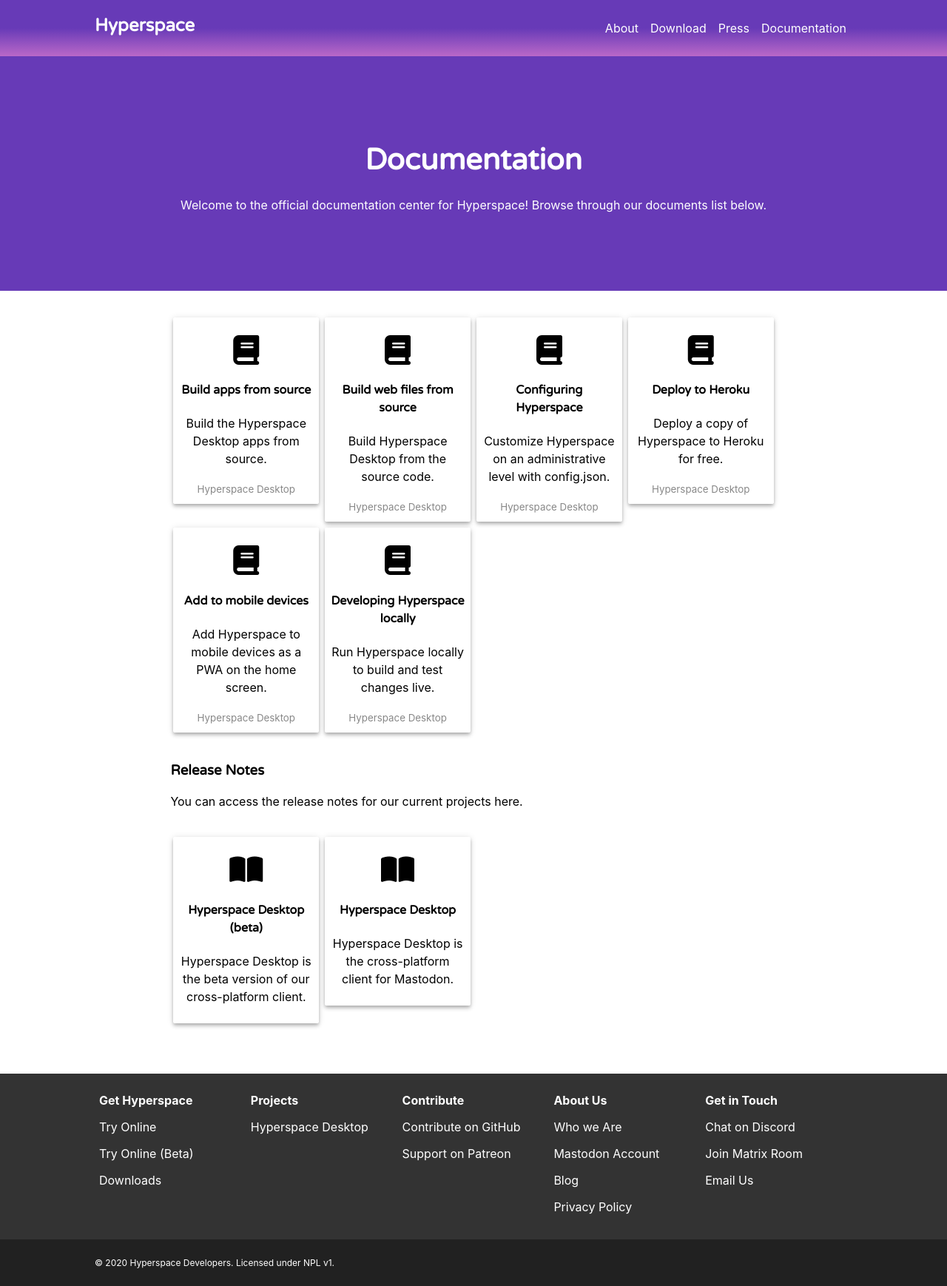
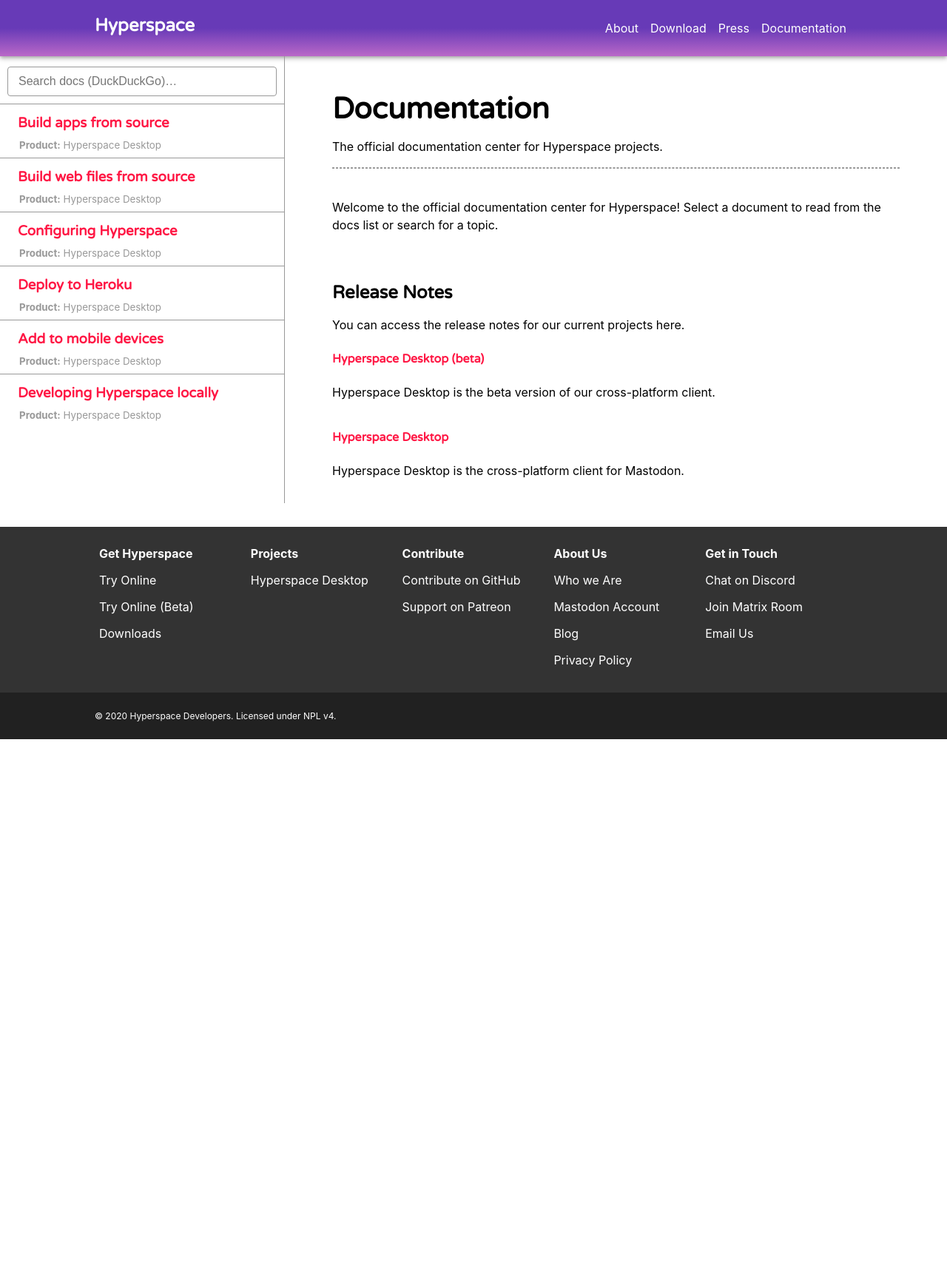
Before and after one commit to hyperspacedev/hyperspacedev.github.io, a Jekyll site: the page built from docs.html, in a window 1280 px wide. Shown: the whole page at 74% size. Built offline with Jekyll 4.4.1, drawn with Linux system fonts in a browser that asks for light colours; nearby versions of some CDN libraries; some web fonts are replaced; after the commit the page ends 999 px from its top, so only the background shows below that.

Commit message:
Overhaul doc pages, update footer
Signed-off-by: Marquis Kurt <software@marquiskurt.net>

```diff
--- a/_includes/footer.html
+++ b/_includes/footer.html
@@ -10,6 +10,6 @@
         {% endfor %}
     </div>
     <div class="footer-copyright">
-        <p>&copy; {{ site.time | date: '%Y' }} {{ site.author }}. Licensed under <a href="https://thufie.lain.haus/NPL.html">NPL v1</a>.</p>
+        <p>&copy; {{ site.time | date: '%Y' }} {{ site.author }}. Licensed under <a href="https://thufie.lain.haus/NPL.html">NPL v4</a>.</p>
     </div>
 </div>
--- a/_layouts/doc.html
+++ b/_layouts/doc.html
@@ -5,16 +5,44 @@
         {% include navbar.html %}
     </nav>
     <body class="site-content">
-        <div class="doc-head" style="background-image: url('{{ page.cover }}')">
+        <!-- <div class="doc-head" style="background-image: url('{{ page.cover }}')">
             <h1 class="doc-title">{{ page.title }}</h1>
             <p>{{ page.description }}</p>
             {% if page.product != null %}
             <small><b>Applies to</b>: {{ page.product }}</small>
             {% endif %}
-        </div>
-        <div class="content">
-            <div class="doc-section">
-                {{ content }}
+        </div> -->
+        <div class="content full-width">
+            <div class="doc">
+                <div class="doc-list">
+                <div class="doc-search-bar">
+                    <form method="get" id="search" action="https://duckduckgo.com/">
+                        <input type="hidden" name="sites" value="https://hyperspace.marquiskurt.net/docs/">
+                        <input type="hidden" name="k9" value="#673ab7">
+                        <input type="hidden" name="kx" value="#ff1744">
+                        <input type="hidden" name="k1" value="-1">
+                        <input type="text" name="q" maxlength="255" placeholder="Search docs (DuckDuckGo)…" style="margin-top: 4px;">
+                        <input type="submit" value="Search">
+                    </form>
+                </div>
+                    {% for doc in site.docs %}
+                    <div class="doc-list-entry">
+                        <a href="{{ doc.url }}"><h3>{{ doc.title }}</h3></a>
+                        <p style="margin:2px;padding:0;">
+                            <small style="color:#999999;"><b>Product:</b> {{ doc.product }}</small>
+                        </p>
+                    </div>
+                    {% endfor %}
+                </div>
+                <div class="doc-section">
+                <h1 class="doc-title">{{ page.title }}</h1>
+                <p>{{ page.description }}</p>
+                {% if page.product != null %}
+                    <small><b>Applies to</b>: {{ page.product }}</small>
+                {% endif %}
+                <hr class="doc-title-separator">
+                    {{ content }}
+                </div>
             </div>
         </div>
         {% include footer.html %}
--- a/assets/css/fereghdei.css
+++ b/assets/css/fereghdei.css
@@ -4,22 +4,34 @@
     (C) 2019 Hyperspace developers. All rights reserved.
  */
 
-@import url('https://rsms.me/inter/inter.css');
-@import url('https://fonts.googleapis.com/css?family=Varela+Round|Fira+Mono&display=swap');
+@import url("https://rsms.me/inter/inter.css");
+@import url("https://fonts.googleapis.com/css?family=Varela+Round|Fira+Mono&display=swap");
 
 :root {
-    --code-font-family: "Fira Mono", "SFMono-Regular", Consolas, "Liberation Mono", Menlo, Courier, monospace;
-    --heading-font-family: "Varela Round", -apple-system, BlinkMacSystemFont, "Segoe UI", Helvetica, Arial, sans-serif, "Apple Color Emoji", "Segoe UI Emoji", "Segoe UI Symbol";
-    --text-font-family: "Inter", -apple-system, BlinkMacSystemFont, "Segoe UI", Helvetica, Arial, sans-serif, "Apple Color Emoji", "Segoe UI Emoji", "Segoe UI Symbol";
+  --code-font-family: "Fira Mono", "SFMono-Regular", Consolas, "Liberation Mono",
+    Menlo, Courier, monospace;
+  --heading-font-family: "Varela Round", -apple-system, BlinkMacSystemFont,
+    "Segoe UI", Helvetica, Arial, sans-serif, "Apple Color Emoji",
+    "Segoe UI Emoji", "Segoe UI Symbol";
+  --text-font-family: "Inter", -apple-system, BlinkMacSystemFont, "Segoe UI",
+    Helvetica, Arial, sans-serif, "Apple Color Emoji", "Segoe UI Emoji",
+    "Segoe UI Symbol";
   --color-theme-main: #673ab7;
   --color-theme-main-gradient: #ba68c8;
   --color-theme-secondary: #ff1744;
-    --color-theme-gradient: linear-gradient(to bottom, var(--color-theme-main) 50%, var(--color-theme-main-gradient));
-    --theme-shadow: 0px 2px 4px -1px rgba(0,0,0,0.2),0px 4px 5px 0px rgba(0,0,0,0.14),0px 1px 10px 0px rgba(0,0,0,0.12);
-    --theme-shadow-big: 0px 4px 8px -1px rgba(0,0,0,0.4),0px 4px 5px 0px rgba(0,0,0,0.14),0px 1px 10px 0px rgba(0,0,0,0.12);
+  --color-theme-gradient: linear-gradient(
+    to bottom,
+    var(--color-theme-main) 50%,
+    var(--color-theme-main-gradient)
+  );
+  --theme-shadow: 0px 2px 4px -1px rgba(0, 0, 0, 0.2),
+    0px 4px 5px 0px rgba(0, 0, 0, 0.14), 0px 1px 10px 0px rgba(0, 0, 0, 0.12);
+  --theme-shadow-big: 0px 4px 8px -1px rgba(0, 0, 0, 0.4),
+    0px 4px 5px 0px rgba(0, 0, 0, 0.14), 0px 1px 10px 0px rgba(0, 0, 0, 0.12);
 }
 
-html, body {
+html,
+body {
   font-family: var(--text-font-family);
   -webkit-font-smoothing: antialiased;
   -moz-osx-font-smoothing: grayscale;
@@ -29,8 +41,15 @@
   padding: 0;
 }
 
-h1, h2, h3, h4, h5, h6 {
-    font-family: var(--heading-font-family), var(--text-font-family), -apple-system, BlinkMacSystemFont, "Segoe UI", Helvetica, Arial, sans-serif, "Apple Color Emoji", "Segoe UI Emoji", "Segoe UI Symbol";
+h1,
+h2,
+h3,
+h4,
+h5,
+h6 {
+  font-family: var(--heading-font-family), var(--text-font-family),
+    -apple-system, BlinkMacSystemFont, "Segoe UI", Helvetica, Arial, sans-serif,
+    "Apple Color Emoji", "Segoe UI Emoji", "Segoe UI Symbol";
 }
 
 a {
@@ -56,6 +75,7 @@
   font-family: var(--code-font-family);
   -webkit-font-smoothing: initial;
   -moz-osx-font-smoothing: grayscale;
+  overflow-x: scroll;
 }
 
 code.highlighter-rouge {
@@ -66,7 +86,8 @@
 div.highlighter-rouge {
   padding: 16px 24px;
   background-color: #f4f4f4;
-    width: 100%;
+  /* width: 100%; */
+  overflow-x: scroll;
 }
 
 .highlighter-rouge .highlight {
@@ -196,7 +217,7 @@
   font-weight: 700;
   font-size: 1.15em;
   text-transform: uppercase;
-    transition: background-color 0.10s;
+  transition: background-color 0.1s;
 }
 
 .jumbo-text {
@@ -215,44 +236,11 @@
 
 .jumbo-button:hover {
   background-color: #ff8a80;
-    transition: background-color 0.10s;
+  transition: background-color 0.1s;
 }
 
 .mastodon-font {
   color: #2b90d9;
-}
-
-.doc-head {
-    background-color: var(--color-theme-main);
-    background-repeat: no-repeat;
-    background-position: center;
-    background-size: cover;
-    padding-top: 7%;
-    padding-bottom: 7%;
-    padding-left: 10%;
-    padding-right: 10%;
-    text-align: center;
-    color: white;
-}
-
-.doc-title {
-    font-size: 2.5em;
-    text-shadow: var(--theme-shadow);
-}
-
-.doc-section {
-    padding-top: 32px;
-    padding-bottom: 32px;
-    line-height: 1.5em;
-    padding-left: 10%;
-    padding-right: 10%;
-}
-
-.doc-section img {
-    margin-left: auto;
-    margin-right: auto;
-    width: 50%;
-    box-shadow: var(--theme-shadow);
 }
 
 .post-list-item {
@@ -269,7 +257,7 @@
   /* box-shadow: var(--theme-shadow); */
   font-weight: 700;
   text-transform: uppercase;
-    transition: background-color 0.10s;
+  transition: background-color 0.1s;
 }
 
 .post-list-button:hover {
@@ -296,7 +284,7 @@
 .post-section-content {
   grid-column-start: 1;
   grid-column-end: 9;
-    line-height: 2.0;
+  line-height: 2;
   font-size: 1.15em;
 }
 
@@ -317,6 +305,11 @@
   padding-left: 10%;
   padding-right: 10%;
   flex-grow: 1;
+}
+
+.content.full-width {
+  padding-left: 0;
+  padding-right: 0;
 }
 
 .content .section {
@@ -405,6 +398,110 @@
   padding-bottom: 8px;
 }
 
+.doc {
+  display: flex;
+  flex-direction: row;
+}
+
+.doc-list {
+  max-width: 30%;
+  width: 100%;
+  border-color: #999999;
+  border-width: 1px;
+  border-right-style: solid;
+}
+
+.doc-list-entry {
+  padding: 6px 10px;
+  padding-left: 24px;
+  border-top-color: #999999;
+  border-top-style: solid;
+  border-width: 1px;
+}
+
+.doc-list-entry h3 {
+  margin: 8px 0;
+}
+
+.doc-list:first-child {
+  border-top-style: none;
+}
+
+/* .doc-list:last-child, .doc-list:nth-last-child(2) {
+  border-bottom-color: #999999;
+  border-bottom-style: solid;
+} */
+
+.doc-head {
+  background-color: var(--color-theme-main);
+  background-repeat: no-repeat;
+  background-position: center;
+  background-size: cover;
+  padding-top: 7%;
+  padding-bottom: 7%;
+  padding-left: 10%;
+  padding-right: 10%;
+  text-align: center;
+  color: white;
+}
+
+.doc-title {
+  font-size: 2.5em;
+  text-shadow: var(--theme-shadow);
+}
+
+.doc-title-separator {
+  border-color: #999999;
+  border-style: dashed;
+  margin: 8px auto;
+  border-width: 0.25px;
+}
+
+.doc-search-bar {
+  padding: 10px;
+}
+
+.doc-search-bar form {
+  display: flex;
+  flex-direction: column;
+}
+
+.doc-search-bar input[type="text"] {
+  outline: none;
+  padding: 10px 14px;
+  border-color: #999999;
+  border-radius: 4px;
+  border-style: solid;
+  border-width: 1px;
+  font-size: 1em;
+  transition: all 0.25s;
+}
+
+.doc-search-bar input[type="text"]:focus {
+  border-color: var(--color-theme-secondary);
+  /* padding: 14px 18px; */
+  transition: all 0.25s;
+}
+
+.doc-search-bar input[type="submit"] {
+  display: none;
+}
+
+.doc-section {
+  padding-top: 32px;
+  padding-bottom: 32px;
+  line-height: 1.5em;
+  padding-left: 5%;
+  padding-right: 5%;
+}
+
+.doc-section img {
+  margin-left: auto;
+  margin-right: auto;
+  width: 50%;
+  box-shadow: var(--theme-shadow);
+}
+
 .footer {
   background-color: #333333;
   color: white;
@@ -446,7 +543,7 @@
   font-size: 0.75em;
 }
 
-@media(max-width: 768px) {
+@media (max-width: 768px) {
   .navbar {
     display: block;
     padding-left: 5%;
@@ -485,9 +582,18 @@
     font-size: 2em;
   }
 
+  .doc {
+    flex-direction: column-reverse;
+  }
+
   .doc-section {
-        padding-left: 0;
-        padding-right: 0;
+    padding: 16px;
+  }
+
+  .doc-list {
+    max-width: 100%;
+    border-right-style: none;
+    border-top-style: solid;
   }
 
   .post-list-grid {
@@ -498,7 +604,8 @@
     grid-template-columns: repeat(1, 1fr);
   }
 
-    .post-section-content, .post-section-author {
+  .post-section-content,
+  .post-section-author {
     grid-column-start: auto;
     grid-column-end: auto;
   }
--- a/docs.html
+++ b/docs.html
@@ -2,7 +2,7 @@
 title: Documentation
 layout: doc
 permalink: /docs/
-description: Welcome to the official documentation center for Hyperspace! Browse through our documents list below.
+description: The official documentation center for Hyperspace projects.
 ---
 <style>
     .doc-cards {
@@ -43,23 +43,20 @@
         }
     }
 </style>
-<div class="doc-cards">
-    {% for doc in site.docs %}
-    <a href="{{ doc.url }}">
-        <div class="doc-card">
-            <p><i class="fa fa-book"></i></p>
-            <h4>{{ doc.title }}</h4>
-            <p>{{ doc.description }}</p>
-            <small>{{ doc.product }}</small>
-        </div>
-    </a>
+<div class="section">
+    <p>Welcome to the official documentation center for Hyperspace! Select a document to read from the docs list or search for a topic.</p>
+</div>
+<div class="section">
+    <h2>Release Notes</h2>
+    <p>You can access the release notes for our current projects here.</p>
+    {% for note in site.releases %}
+    <div>
+        <a href="{{ note.url }}"><h4>{{ note.title }}</h4></a>
+        <p style="margin-bottom: 0;">{{ note.description }}</div>
+    </div>
     {% endfor %}
 </div>
-<div class="section">
-    <h3>Release Notes</h3>
-    <p>You can access the release notes for our current projects here.</p>
-</div>
-<div class="doc-cards">
+<!-- <div class="doc-cards">
     {% for note in site.releases %}
     <a href="{{ note.url }}">
         <div class="doc-card">
@@ -69,4 +66,4 @@
         </div>
     </a>
     {% endfor %}
-</div>
+</div> -->
```
Also changed, not shown: Gemfile.lock. Lines whose indentation alone changed are shown as unchanged.
